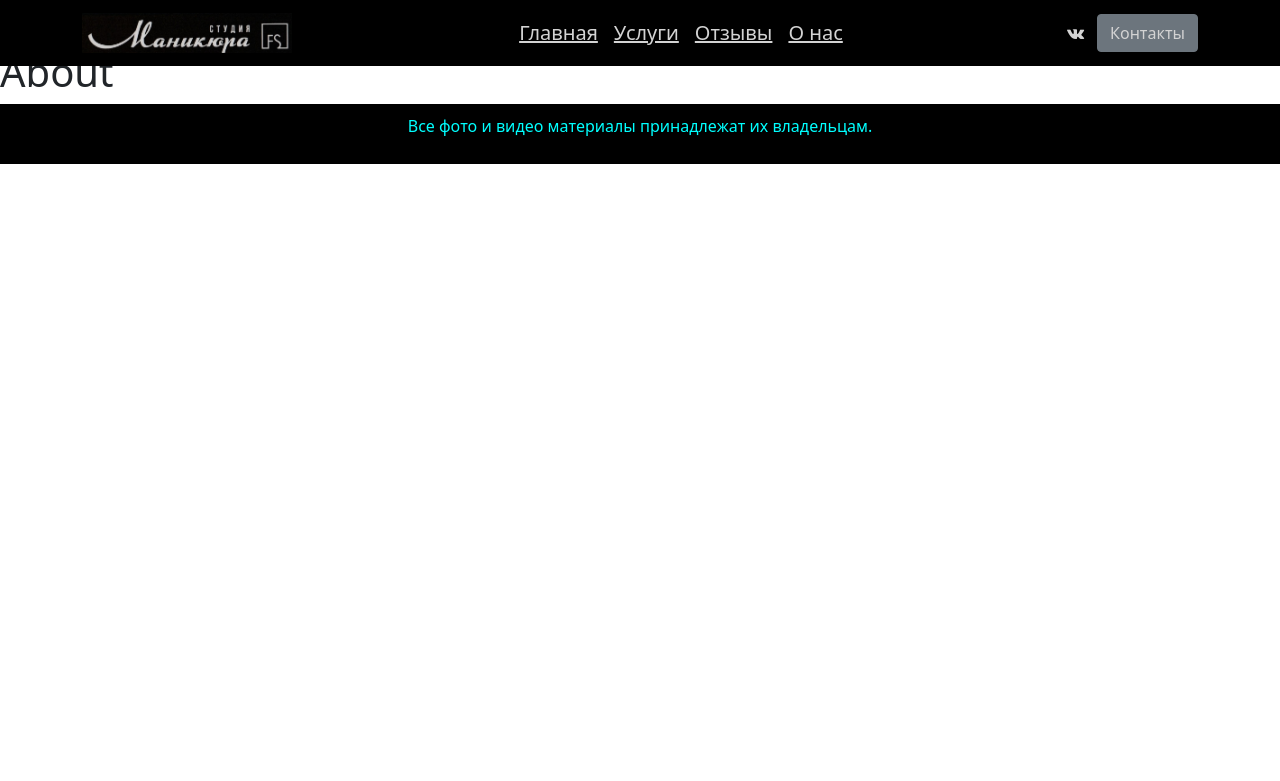
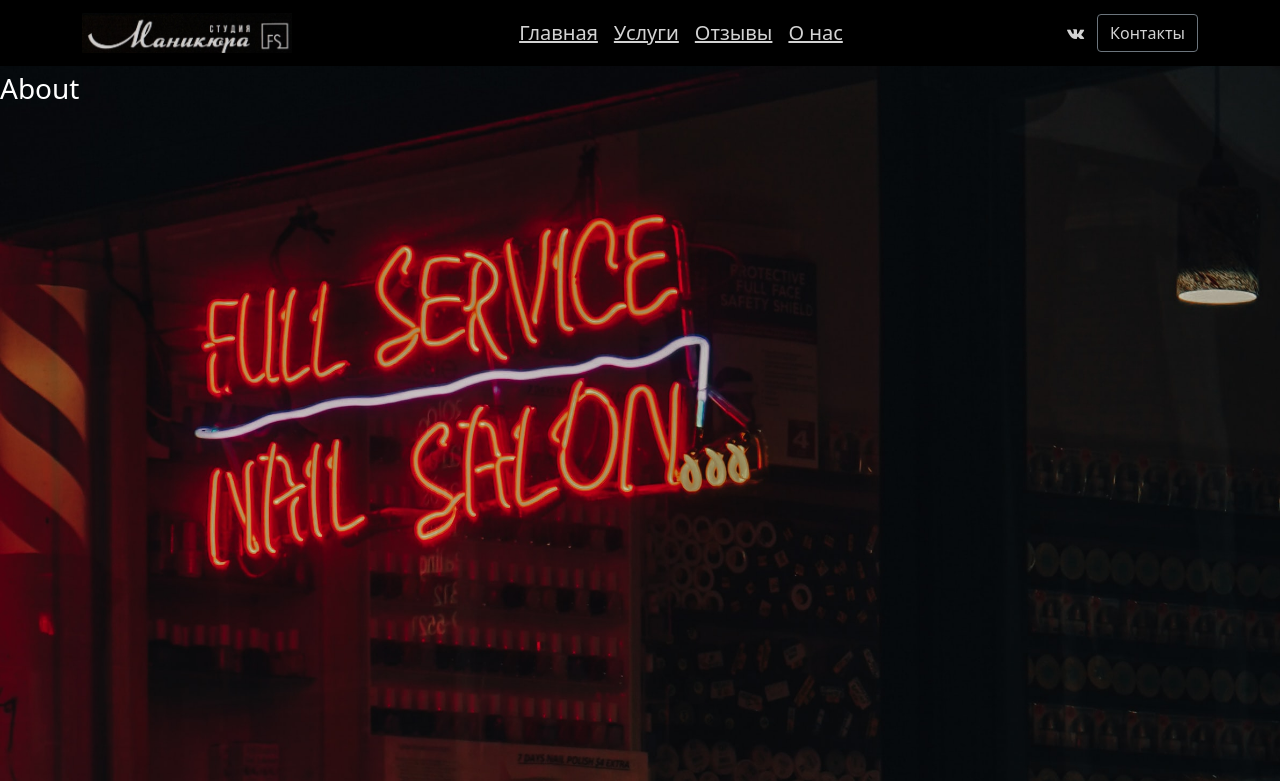
Before and after one commit to VeloboSAS/React-App, a React (Create React App) app: page /about in a window 1280 px wide. Shown: the top 781 px of the page. Built offline with nearby package versions, Linux system fonts and the light colour scheme.

Commit message:
modified files

```diff
--- a/src/Components/Carousel.css
+++ b/src/Components/Carousel.css
@@ -16,7 +16,7 @@
     text-align: left;
 }
 
-.buttonstyle  {
+.btnStyle  {
     position: absolute;
     top: 60%;
     left: 0;
@@ -24,4 +24,6 @@
     right: 70%;
     margin: auto;
     width: max-content;
+
+
 }
--- a/src/Components/CarouselBox.js
+++ b/src/Components/CarouselBox.js
@@ -7,24 +7,25 @@ import two from '../assets/2.jpeg';
 import three from '../assets/3.jpeg';
 import './Carousel.css';
 
-class CaruselBox extends Component {
+
+const link = (
+    'https://n740216.yclients.com/'
+);
+
+export default class CaruselBox extends Component {
     render() {
-        const link = (
-            'https://n740216.yclients.com/'
-        );
-
         return (
             <>
                 <Carousel>
                     <Carousel.Item class="carousel-item active" className='imgstyle' data-bs-interval="500">
-                        <img className="d-block w-100" src = {one} alt="FS" />
+                        <img className="d-block w-100 opacity-100" src = {one} alt="FS" />
                         <Carousel.Caption className='textstyle'>
-                            <h1 >FS | Studio manicure</h1>
-                            <p >Эстетика в каждом пальчике</p>
+                            <h1>FS | Studio manicure</h1>
+                            <p>Эстетика в каждом пальчике</p>
                         </Carousel.Caption>
-                    <Carousel.Caption className='buttonstyle' >
-                        <Button size="lg" variant='secondary' href={link}>Записаться</Button>
-                    </Carousel.Caption>
+                        <Carousel.Caption className='btnStyle' >
+                            <Button size="lg" variant="secondary" href={link}>Записаться</Button>
+                        </Carousel.Caption>
                     </Carousel.Item>
                     <Carousel.Item class="carousel-item" className='imgstyle' data-bs-interval="500">
                         <img className="d-block w-100" src = {two} alt="FS"/>
@@ -32,8 +33,8 @@ class CaruselBox extends Component {
                             <h1>FS | Studio manicure</h1>
                             <p >Эстетика в каждом пальчике</p>
                         </Carousel.Caption>
-                        <Carousel.Caption className='buttonstyle'>
-                            <Button size="lg" variant='secondary' href={link}>Записаться</Button>
+                        <Carousel.Caption className='btnStyle'>
+                            <Button size="lg"  variant="secondary" href={link}>Записаться</Button>
                         </Carousel.Caption>
                     </Carousel.Item>
                     <Carousel.Item class="carousel-item" className='imgstyle' data-bs-interval="500">
@@ -42,15 +43,12 @@ class CaruselBox extends Component {
                             <h1 >FS | Studio manicure</h1>
                             <p >Эстетика в каждом пальчике</p>
                         </Carousel.Caption>
-                        <Carousel.Caption className='buttonstyle' >
-                            <Button size="lg" variant='secondary' href={link}>Записаться</Button>
+                        <Carousel.Caption className='btnStyle' >
+                            <Button size="lg" variant="secondary" href={link}>Записаться</Button>
                         </Carousel.Caption>
                     </Carousel.Item>
                 </Carousel>
             </>
-        )
-
+        );
     }
 }
-
-export default CaruselBox;
--- a/src/Components/Footer.js
+++ b/src/Components/Footer.js
@@ -6,7 +6,7 @@ export default class Footer extends Component {
     render() {
       return (
         <>
-            <Container fluid style={{background: '#000000', color: '#00ffff'}}>
+            <Container fluid style={{background: '#000000', color: '#D3D3D3'}}>
                 <Container style={{display: 'flex', justifyContent: 'center', padding: '10px'}}>
                     <p>Все фото и видео материалы принадлежат их владельцам.</p>
                 </Container>
--- a/src/Components/Header.js
+++ b/src/Components/Header.js
@@ -1,6 +1,5 @@
 import React, { Component } from "react";
-import {
-  Navbar, Container, Nav}
+import {Navbar, Container, Nav}
 from "react-bootstrap";
 import logo from "./logo.jpg";
 import {Routes, Route, Link} from 'react-router-dom';
@@ -53,9 +52,8 @@ export default class Header extends Component {
                 <Nav class="btn btn-social-icon btn-vk">
                   <a href="https://vk.com/studiomanicurefs"><i class="fa fa-vk fa_custom " style={vkstyle}></i></a>
                 </Nav>
-                <Nav>
-                  {/* <button href="/contacts" type="button" class="btn btn-secondary">Контакты</button> */}
-                  <a class="btn btn-secondary" href="/contacts" role="button">Контакты</a>
+                <Nav >
+                  <a class="btn btn-outline-secondary"  href="/contacts" role="button">Контакты</a>
                 </Nav>
               </Navbar.Collapse>
             </Container>
--- a/src/Pages/About.js
+++ b/src/Pages/About.js
@@ -1,10 +1,25 @@
 import React, { Component } from 'react';
+import fon from '../assets/4.jpg';
+
+const fonStyles = {
+    backgroundImage: `url(${fon})`,
+
+    height: '1500px',
+    color: '#fff',
+    maxWidth: '100%',
+    '-webkit-background-size': 'cover',
+    '-moz-background-size': 'cover',
+    '-o-background-size': 'cover',
+    backgroundSize: 'cover',
+    backgroundAttachment: 'relative',
+}
 
 class About extends Component {
     render() {
         return (
-            <div>
-               <h1 className="mt-5"> About </h1>
+            <div style={fonStyles}>
+                <br/>
+               <h3 className="mt-5"> About </h3>
             </div>
         );
     }
--- a/src/Pages/Contacts.js
+++ b/src/Pages/Contacts.js
@@ -1,10 +1,25 @@
 import React, { Component } from 'react';
+import fon from '../assets/4.jpg';
+
+const fonStyles = {
+    backgroundImage: `url(${fon})`,
+
+    height: '1500px',
+    color: '#fff',
+    maxWidth: '100%',
+    '-webkit-background-size': 'cover',
+    '-moz-background-size': 'cover',
+    '-o-background-size': 'cover',
+    backgroundSize: 'cover',
+    backgroundAttachment: 'relative',
+}
 
 class Contacts extends Component {
     render() {
         return (
-            <div>
-                <h1 className="mt-5">Contacts</h1>
+            <div style={fonStyles}>
+                <br/>
+                <h3 className="mt-5">Contacts</h3>
             </div>
         );
     }
--- a/src/Pages/Feedback.js
+++ b/src/Pages/Feedback.js
@@ -1,10 +1,25 @@
 import React, { Component } from 'react';
+import fon from '../assets/4.jpg';
+
+const fonStyles = {
+    backgroundImage: `url(${fon})`,
+
+    height: '1500px',
+    color: '#fff',
+    maxWidth: '100%',
+    '-webkit-background-size': 'cover',
+    '-moz-background-size': 'cover',
+    '-o-background-size': 'cover',
+    backgroundSize: 'cover',
+    backgroundAttachment: 'relative',
+}
 
 class Feedback extends Component {
     render() {
         return (
-            <div>
-                <h1 className="mt-5">Feedback</h1>
+            <div style={fonStyles}>
+                <br/>
+                <h3 className="mt-5">Feedback</h3>
             </div>
         );
     }
--- a/src/Pages/Home.js
+++ b/src/Pages/Home.js
@@ -1,10 +1,24 @@
 import React, { Component } from 'react';
 import CarouselBox from '../Components/CarouselBox';
+import fon from '../assets/4.jpg';
+
+const fonStyles = {
+    backgroundImage: `url(${fon})`,
+
+    height: '1500px',
+    color: '#fff',
+    maxWidth: '100%',
+    '-webkit-background-size': 'cover',
+    '-moz-background-size': 'cover',
+    '-o-background-size': 'cover',
+    backgroundSize: 'cover',
+    backgroundAttachment: 'relative',
+}
 
 class Home extends Component {
     render() {
         return (
-            <div>
+            <div style={fonStyles}>
                 < CarouselBox className="mt-5"/>
             </div>
         );
--- a/src/Pages/Services.js
+++ b/src/Pages/Services.js
@@ -1,11 +1,28 @@
 import React, { Component } from 'react';
+import { Container} from "react-bootstrap";
+import fon from '../assets/4.jpg';
+
+const fonStyles = {
+    backgroundImage: `url(${fon})`,
+    height: '1500px',
+    color: '#fff',
+    maxWidth: '100%',
+    '-webkit-background-size': 'cover',
+    '-moz-background-size': 'cover',
+    '-o-background-size': 'cover',
+    backgroundSize: 'cover',
+    backgroundAttachment: 'relative',
+}
+
 
 class Services extends Component {
     render() {
         return (
-            <div>
-                <h1 className="mt-5"> Services </h1>
-            </div>
+                <div style={fonStyles}>
+                    <br/>
+                    <h3 className="mt-5"> Services </h3>
+                </div>
+
         );
     }
 }
```
Also changed, not shown: src/Pages/pages.css (added, +12 -0 lines), src/assets/4.jpg (added).
